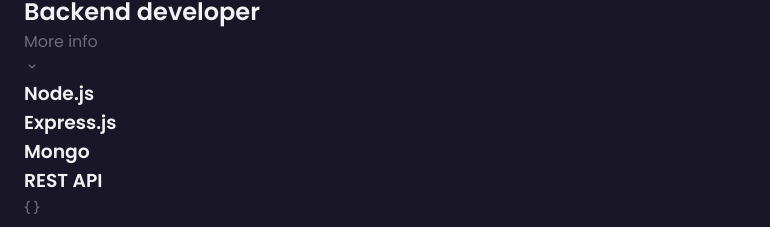
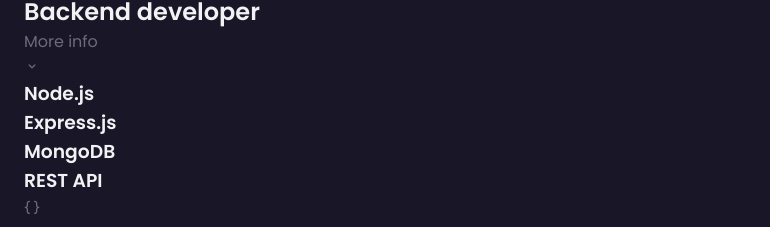
Before and after one commit to nikethanrai/portfolio, a React (Create React App) app: page / in a window 1280 px wide. Shown: the part 1249-1476 px from the top of the page, without its empty margins (0-770 px from the left). Built offline with nearby package versions, Linux system fonts and the light colour scheme.

Commit message:
Update App.js

```diff
--- a/src/App.js
+++ b/src/App.js
@@ -207,7 +207,7 @@
                       <h3 className="skills_name">Express.js</h3>
                     </div>
                     <div className="skills_title">
-                      <h3 className="skills_name">Mongo</h3>
+                      <h3 className="skills_name">MongoDB</h3>
                     </div>
                     <div className="skills_title">
                       <h3 className="skills_name">REST API</h3>
```
